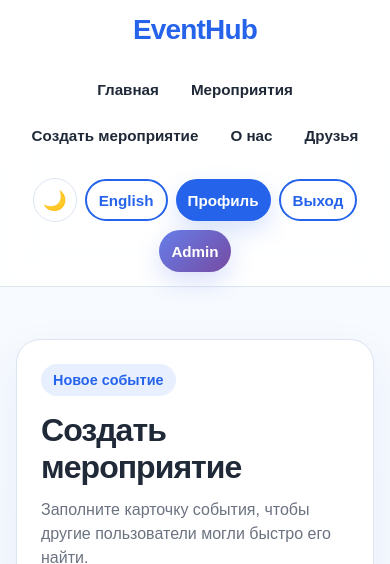
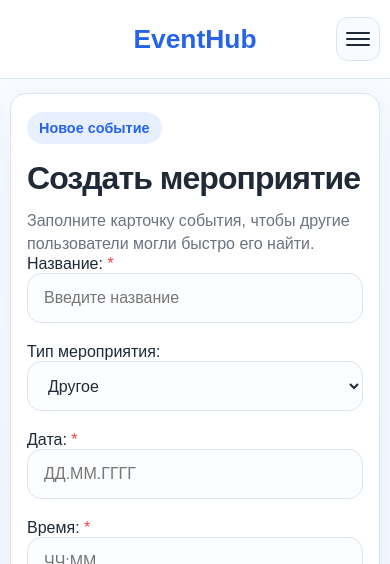
Before and after one commit to Artutev/FE, a Django app: page /Event/create/ in a window 390 px wide. Shown: the top 564 px of the page. Run offline with Django 5.2, Linux system fonts and the light colour scheme; the visitor is signed in with stand-in values (Sample User, id 1); data comes from the database, SQL or seed files in the repository; grey boxes are pictures that could not be loaded.

Commit message:
feat: add responsive mobile navigation

```diff
--- a/Users/templates/Users/base.html
+++ b/Users/templates/Users/base.html
@@ -12,8 +12,14 @@
 <body class="{% block body_class %}{% endblock %}">
     <header class="site-header">
         <div class="container header-inner">
-            <a href="{% url 'base' %}" class="logo">EventHub</a>
+            <div class="header-top">
+                <a href="{% url 'base' %}" class="logo">EventHub</a>
+                <button class="menu-toggle" id="menuToggle" type="button" aria-controls="headerMenu" aria-expanded="false" aria-label="{% lang "Открыть меню" "Open menu" %}">
+                    <span></span><span></span><span></span>
+                </button>
+            </div>
 
+            <div class="header-menu" id="headerMenu">
             <nav class="navigation" aria-label="{% lang "Основная навигация" "Main navigation" %}">
                 <ul class="nav-links">
                     <li><a href="{% url 'base' %}">{% lang "Главная" "Home" %}</a></li>
@@ -41,6 +47,7 @@
                 {% if user.is_superuser %}
                     <a href="{% url 'admin:index' %}" class="nav-pill nav-pill--admin">Admin</a>
                 {% endif %}
+            </div>
             </div>
         </div>
     </header>
@@ -158,6 +165,7 @@
             });
         });
     </script>
+    <script src="{% static 'js/menu.js' %}"></script>
     {% block extra_js %}{% endblock %}
 </body>
 </html>
--- a/static/css/base.css
+++ b/static/css/base.css
@@ -103,8 +103,35 @@ html.dark-mode .site-header {
     letter-spacing: -0.03em;
 }
 
+.header-top {
+    display: contents;
+}
+
 .navigation {
     min-width: 0;
+}
+
+.header-menu {
+    display: contents;
+}
+
+.menu-toggle {
+    display: none;
+    width: 44px;
+    height: 44px;
+    padding: 9px;
+    border: 1px solid var(--border);
+    border-radius: 12px;
+    background: var(--surface-soft);
+    cursor: pointer;
+}
+
+.menu-toggle span {
+    display: block;
+    height: 2px;
+    margin: 4px 0;
+    border-radius: 2px;
+    background: var(--text);
 }
 
 .navigation ul,
@@ -701,6 +728,7 @@ html.dark-mode .site-footer {
     .navigation ul,
     .header-actions {
         justify-content: center;
+        width: 100%;
     }
 }
 
@@ -716,15 +744,106 @@ html.dark-mode .site-footer {
 }
 
 @media (max-width: 640px) {
+    .container {
+        width: min(calc(100% - 20px), var(--container));
+    }
+
+    .site-header {
+        position: relative;
+    }
+
+    .header-inner {
+        position: relative;
+        grid-template-columns: 1fr auto 1fr;
+        gap: 12px;
+        padding: 12px 0;
+    }
+
+    .logo {
+        font-size: 1.65rem;
+        letter-spacing: 0;
+        line-height: 1;
+        white-space: nowrap;
+    }
+
+    .header-top {
+        position: relative;
+        grid-column: 1 / -1;
+        width: 100%;
+        box-sizing: border-box;
+        display: flex;
+        align-items: center;
+        justify-content: center;
+        min-height: 44px;
+    }
+
+    .menu-toggle {
+        display: block;
+        position: absolute;
+        right: 0;
+        justify-self: end;
+    }
+
+    .header-menu {
+        display: none;
+        grid-column: 1 / -1;
+        width: 100%;
+        padding: 10px;
+        border: 1px solid var(--border);
+        border-radius: 14px;
+        background: var(--surface);
+        box-shadow: var(--shadow);
+    }
+
+    .header-menu.is-open {
+        display: grid;
+        gap: 10px;
+    }
+
+    .header-menu .navigation ul,
+    .header-menu .header-actions {
+        width: 100%;
+        justify-content: stretch;
+    }
+
+    .header-menu .navigation ul {
+        display: grid;
+        gap: 4px;
+    }
+
+    .header-menu .navigation a,
+    .header-menu .header-actions a,
+    .header-menu .header-actions .theme-toggle {
+        width: 100%;
+    }
+
+    .header-menu .header-actions {
+        display: grid;
+        gap: 8px;
+    }
+
     .site-main {
-        padding-top: 24px;
+        padding: 0 0 32px;
     }
 
     .hero-copy,
     .content-card,
     .info-card,
     .empty-state {
-        padding: 24px;
+        padding: 20px;
+    }
+
+    .hero-section,
+    .page-section {
+        padding: 20px 0;
+    }
+
+    .hero-grid,
+    .form-layout,
+    .detail-layout,
+    .about-layout,
+    .profile-layout {
+        gap: 16px;
     }
 
     .navigation ul,
@@ -738,4 +857,87 @@ html.dark-mode .site-footer {
         padding: 0 12px;
         font-size: 0.95rem;
     }
+
+    .navigation ul,
+    .header-actions {
+        flex-wrap: wrap;
+    }
+
+    .section-header,
+    .section-actions,
+    .hero-actions,
+    .card-actions,
+    .form-actions {
+        width: 100%;
+    }
+
+    .section-actions .btn,
+    .hero-actions .btn {
+        flex: 1 1 auto;
+    }
+
+    .cards-grid,
+    .home-events-grid {
+        grid-template-columns: 1fr;
+        gap: 16px;
+    }
+
+    .btn {
+        min-height: 44px;
+    }
 }
+
+@media (max-width: 420px) {
+    .container {
+        width: calc(100% - 20px);
+    }
+
+    .hero-copy,
+    .content-card,
+    .info-card,
+    .empty-state {
+        padding: 18px 16px;
+        border-radius: var(--radius-md);
+    }
+
+    .hero-section,
+    .page-section {
+        padding: 14px 0;
+    }
+
+    .hero-copy h1 {
+        font-size: 2rem;
+        line-height: 1.12;
+    }
+
+    .hero-copy p,
+    .section-lead {
+        line-height: 1.45;
+    }
+
+    .hero-actions,
+    .section-actions {
+        gap: 8px;
+    }
+
+    .hero-actions .btn,
+    .section-actions .btn {
+        width: 100%;
+    }
+
+    .menu-toggle {
+        justify-self: end;
+    }
+
+    .navigation ul,
+    .header-actions {
+        gap: 6px;
+    }
+
+    .navigation a,
+    .header-actions a,
+    .nav-pill {
+        padding: 0 9px;
+        font-size: 0.85rem;
+    }
+}
--- /dev/null
+++ b/static/js/menu.js
@@ -0,0 +1,28 @@
+document.addEventListener('DOMContentLoaded', () => {
+    const toggle = document.getElementById('menuToggle');
+    const menu = document.getElementById('headerMenu');
+
+    if (!toggle || !menu) return;
+
+    const closeMenu = () => {
+        menu.classList.remove('is-open');
+        toggle.setAttribute('aria-expanded', 'false');
+    };
+
+    toggle.addEventListener('click', () => {
+        const isOpen = menu.classList.toggle('is-open');
+        toggle.setAttribute('aria-expanded', String(isOpen));
+    });
+
+    menu.addEventListener('click', (event) => {
+        if (event.target.closest('a')) closeMenu();
+    });
+
+    document.addEventListener('click', (event) => {
+        if (!menu.contains(event.target) && !toggle.contains(event.target)) closeMenu();
+    });
+
+    document.addEventListener('keydown', (event) => {
+        if (event.key === 'Escape') closeMenu();
+    });
+});
```
Also changed, not shown: static/css/auth.css (+9 -0 lines), static/css/event.css (+46 -0 lines), static/css/profile.css (+18 -0 lines).
